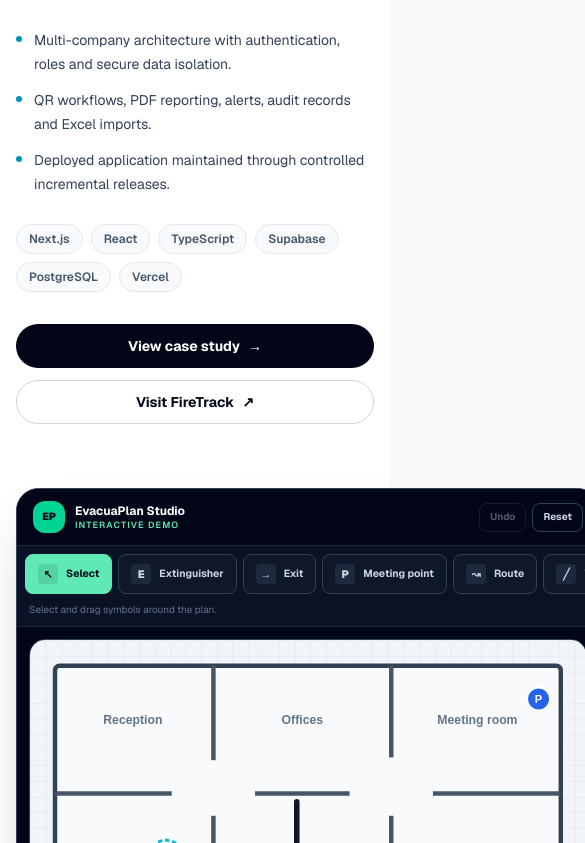
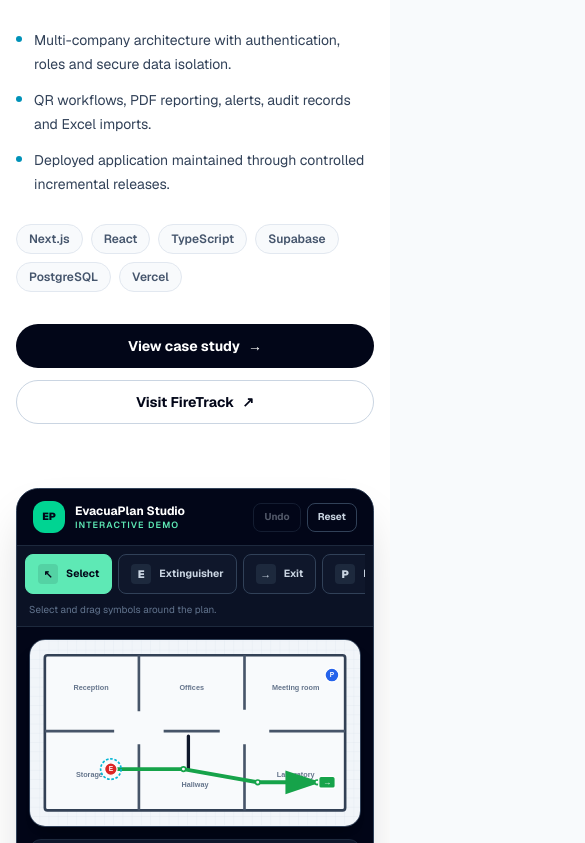
Before and after one commit to Jarce003/jorge-arce-portfolio, a Next.js app: page /en in a window 390 px wide. Shown: the part 2647-3490 px from the top of the page, 585 px wide, since content can reach past the window. Built offline with nearby package versions, Linux system fonts and the light colour scheme.

Commit message:
Corregir desbordamiento movil de EvacuaPlan

```diff
--- a/src/app/[lang]/page.tsx
+++ b/src/app/[lang]/page.tsx
@@ -162,9 +162,13 @@ export default async function HomePage({ params }: HomePageProps) {
               {content.projectsSection.projects.map((project, index) => (
                 <article
                   key={project.title}
-                  className="grid items-center gap-8 lg:grid-cols-2 lg:gap-16"
+                  className="grid min-w-0 max-w-full items-center gap-8 lg:grid-cols-2 lg:gap-16"
                 >
-                  <div className={index % 2 === 1 ? "lg:order-2" : undefined}>
+                  <div
+                    className={`min-w-0 max-w-full ${
+                      index % 2 === 1 ? "lg:order-2" : ""
+                    }`}
+                  >
                     <ProjectShowcase
                       items={project.gallery}
                       project={project.slug}
--- a/src/components/project-demo/evacuaplan-demo.tsx
+++ b/src/components/project-demo/evacuaplan-demo.tsx
@@ -655,7 +655,7 @@ export function EvacuaPlanDemo({
           : null;
 
   return (
-    <div className="flex min-h-[36rem] flex-col bg-slate-950 text-white sm:min-h-[33rem]">
+    <div className="flex min-h-[36rem] w-full min-w-0 max-w-full flex-col overflow-hidden bg-slate-950 text-white sm:min-h-[33rem]">
       <div className="flex items-center justify-between gap-3 border-b border-slate-800 px-4 py-3 sm:px-5">
         <div className="flex min-w-0 items-center gap-2.5">
           <span className="inline-flex h-8 w-8 shrink-0 items-center justify-center rounded-xl bg-emerald-400 text-[0.65rem] font-black text-slate-950">
@@ -693,8 +693,8 @@ export function EvacuaPlanDemo({
         </div>
       </div>
 
-      <div className="border-b border-slate-800 bg-slate-900/70 p-2">
-        <div className="flex gap-1.5 overflow-x-auto pb-1">
+      <div className="w-full min-w-0 max-w-full overflow-hidden border-b border-slate-800 bg-slate-900/70 p-2">
+        <div className="flex w-full min-w-0 max-w-full gap-1.5 overflow-x-auto overscroll-x-contain pb-1">
           {toolItems.map((tool) => {
             const selected =
               activeTool === tool.id;
@@ -736,8 +736,8 @@ export function EvacuaPlanDemo({
         </p>
       </div>
 
-      <div className="flex-1 p-3 sm:p-4">
-        <div className="overflow-hidden rounded-2xl border border-slate-700 bg-slate-900 shadow-xl shadow-black/20">
+      <div className="min-w-0 max-w-full flex-1 overflow-hidden p-3 sm:p-4">
+        <div className="w-full min-w-0 max-w-full overflow-hidden rounded-2xl border border-slate-700 bg-slate-900 shadow-xl shadow-black/20">
           <svg
             ref={svgRef}
             viewBox={`0 0 ${CANVAS_WIDTH} ${CANVAS_HEIGHT}`}
@@ -1071,7 +1071,7 @@ export function EvacuaPlanDemo({
           </svg>
         </div>
 
-        <div className="mt-3 grid gap-2 sm:grid-cols-[1fr_auto]">
+        <div className="mt-3 grid min-w-0 max-w-full gap-2 sm:grid-cols-[minmax(0,1fr)_auto]">
           <div className="rounded-xl border border-slate-800 bg-slate-900 px-3.5 py-3">
             <p className="text-[0.58rem] font-bold uppercase tracking-[0.13em] text-slate-500">
               {copy.selected}
@@ -1096,7 +1096,7 @@ export function EvacuaPlanDemo({
             ) : null}
           </div>
 
-          <div className="flex gap-2">
+          <div className="flex min-w-0 flex-wrap gap-2">
             <button
               type="button"
               disabled={!selectedId}
@@ -1119,7 +1119,7 @@ export function EvacuaPlanDemo({
           </div>
         </div>
 
-        <div className="mt-2 grid grid-cols-3 gap-2">
+        <div className="mt-2 grid min-w-0 max-w-full grid-cols-3 gap-2">
           <div className="rounded-xl border border-slate-800 bg-slate-900 px-3 py-2.5 text-center">
             <p className="text-base font-black">
               {objects.length}
--- a/src/components/project-showcase.tsx
+++ b/src/components/project-showcase.tsx
@@ -77,7 +77,7 @@ export function ProjectShowcase({
 
   if (isFireTrackDemo) {
     return (
-      <div className="overflow-hidden rounded-[1.4rem] border border-slate-700 bg-slate-950 shadow-2xl shadow-slate-950/20 sm:rounded-[1.7rem]">
+      <div className="w-full min-w-0 max-w-full overflow-hidden rounded-[1.4rem] border border-slate-700 bg-slate-950 shadow-2xl shadow-slate-950/20 sm:rounded-[1.7rem]">
         <FireTrackDemo
           lang={resolvedLang}
         />
@@ -97,7 +97,7 @@ export function ProjectShowcase({
 
   if (isEvacuaPlanDemo) {
     return (
-      <div className="overflow-hidden rounded-[1.4rem] border border-slate-700 bg-slate-950 shadow-2xl shadow-slate-950/20 sm:rounded-[1.7rem]">
+      <div className="w-full min-w-0 max-w-full overflow-hidden rounded-[1.4rem] border border-slate-700 bg-slate-950 shadow-2xl shadow-slate-950/20 sm:rounded-[1.7rem]">
         <EvacuaPlanDemo
           lang={resolvedLang}
         />
```
